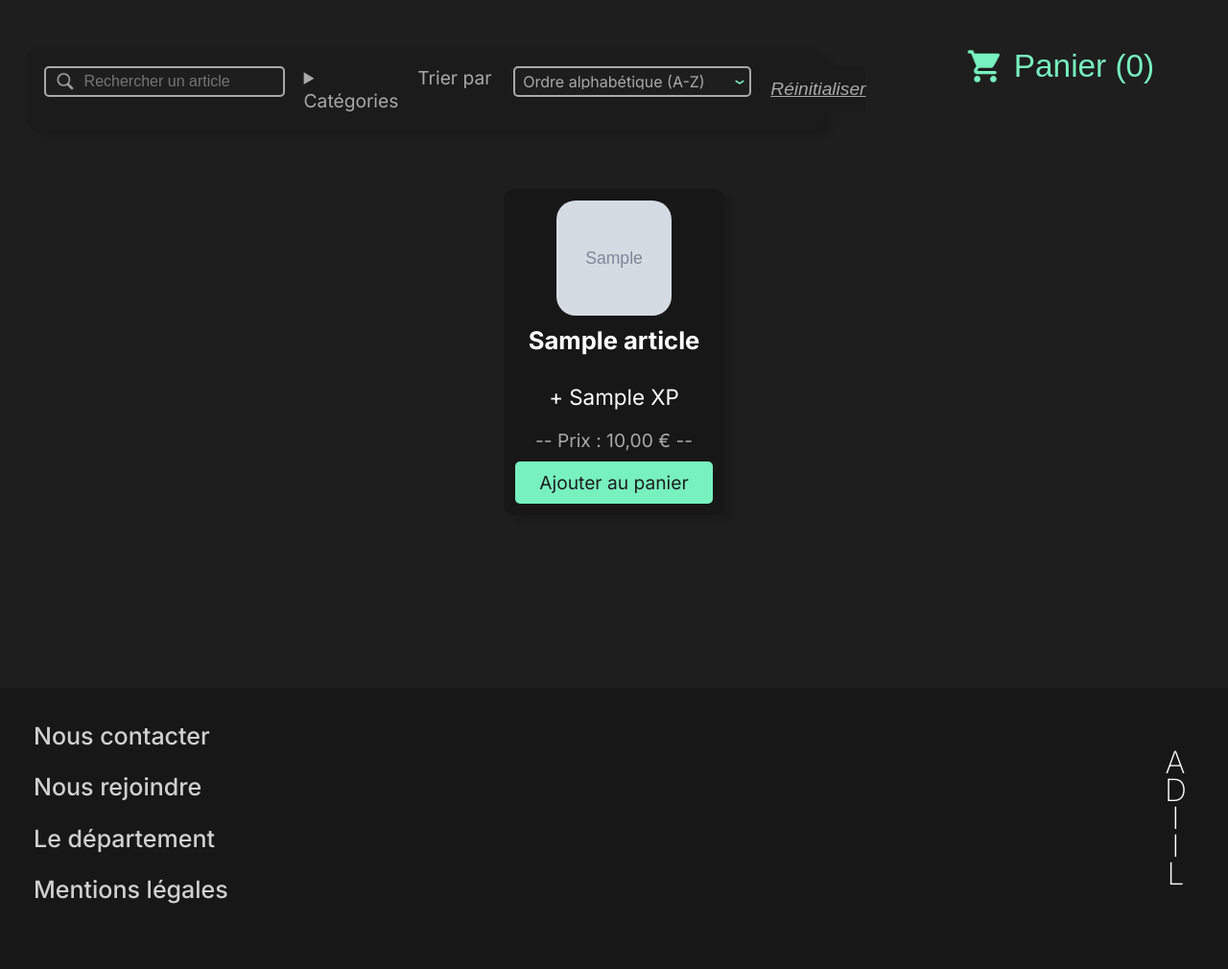
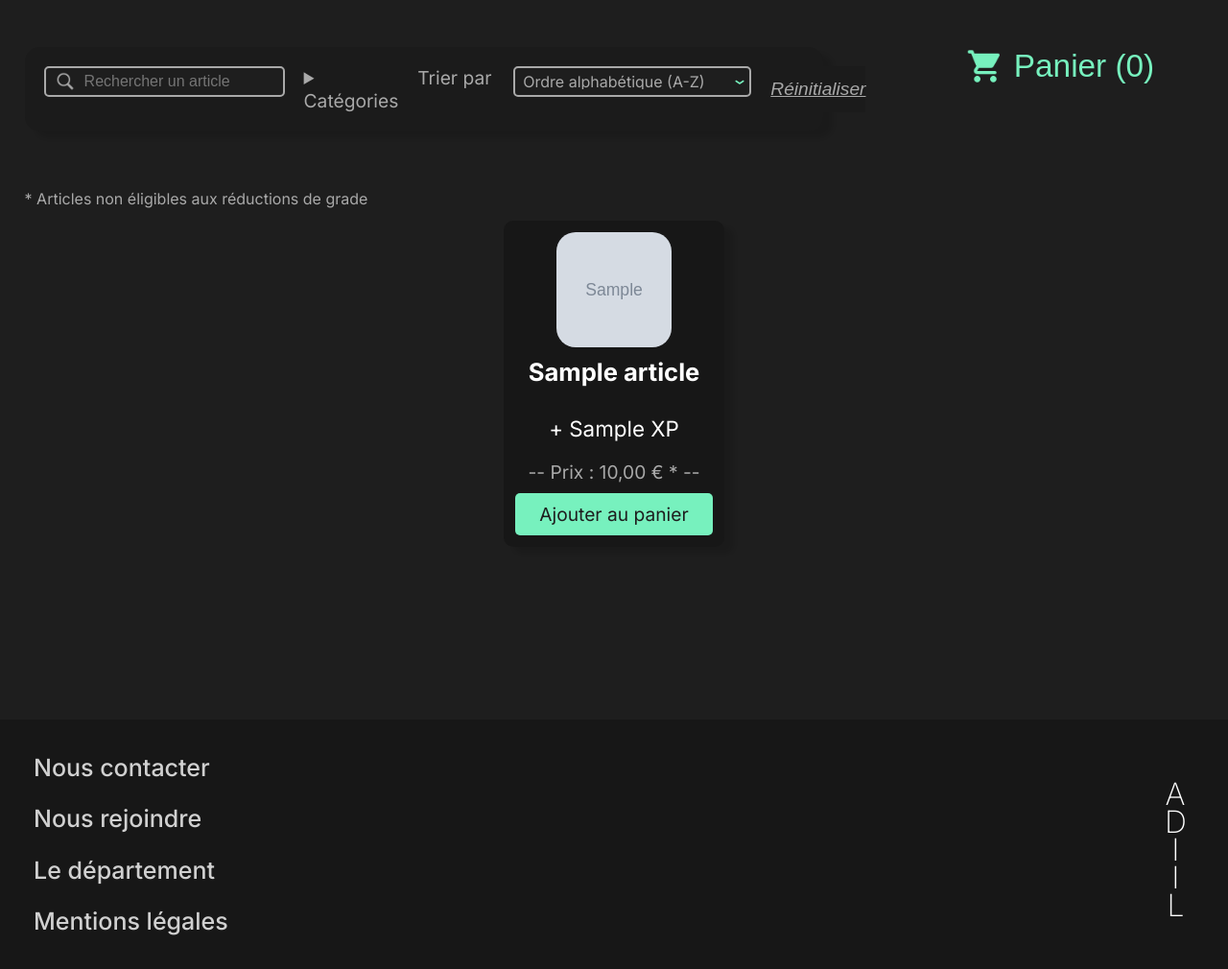
Before and after one commit to SAE-S3-grp1/site, a PHP site: page /shop.php in a window 1280 px wide. Shown: the part 286-1296 px from the top of the page at 96% size. Before the commit the page ends 1228 px from the top, so only its background shows below. Run offline with PHP 8.4, Linux system fonts and the light colour scheme; tables that the repository leaves empty or names only in its code hold one stand-in row (values such as "Sample post"); grey boxes marked "Sample" are stand-in pictures; data that the repository does not hold is empty; some libraries are stand-ins or nearby versions; some web fonts are replaced.

Commit message:
Affichage de si un article est réductible ou non sur la boutique

```diff
--- a/shop.php
+++ b/shop.php
@@ -184,6 +184,9 @@ $products = $db->select($query, str_repeat("s", count($params)), $params);
     </div>
 </div>
 
+<p id='message-reduc'>
+    * Articles non éligibles aux réductions de grade
+</p>
 <?php if (!empty($products)) : ?>
     <div id="product-list">
         <?php foreach ($products as $product) : ?>
@@ -194,7 +197,11 @@ $products = $db->select($query, str_repeat("s", count($params)), $params);
                             <?= htmlspecialchars($product['nom_article']) ?>
                         </h3>
                         <p>+ <?= htmlspecialchars($product['xp_article']) ?> XP</p>
-                        <p>-- Prix : <?= number_format(htmlspecialchars($product['prix_article']), 2, ',', ' ') ?> € --</p>
+                        <p>-- Prix : <?= number_format(htmlspecialchars($product['prix_article']), 2, ',', ' ') ?> €
+                            <?php if (!(int)$product['reduction_article']){ ?>
+                            <span>    * </span>
+                            <?php } ?>
+                        --</p>
                     </div>
                     <div>
                         <p id="stock-status">
--- a/styles/shop_style.css
+++ b/styles/shop_style.css
@@ -18,6 +18,7 @@ H1 {
     display : flex;
     flex-direction: row;
     justify-content: space-between;
+    margin-bottom: 60px;
 }
 
 
@@ -125,6 +126,13 @@ H1 {
     font-size: 2.5em;
 }
 
+#message-reduc{
+    color: rgb(169, 169, 169);
+    font-size: 1em;
+    margin-bottom: 13px;
+
+}
+
 
 /***Affichage des produits***/
 
@@ -134,6 +142,7 @@ H1 {
     justify-content: center;
     gap: 40px;
     margin: 60px;
+    margin-top: 0px;
 }
 
 #one-product {
@@ -187,15 +196,21 @@ H1 {
 #one-product div:first-of-type p:nth-of-type(2) {
     word-wrap: break-word;
     margin-top: auto;
-    margin-bottom: 10px;
     font-size: 1.2em;
     color: rgb(169, 169, 169);
     align-self: center;
 
 }
 
+#one-product div:first-of-type p:nth-of-type(2) span{
+    color: rgb(169, 169, 169);
+}
+
+
+
 #stock-status{
     font-size: 1.2em;
+    margin-top: 10px;
 }
 
 
```
